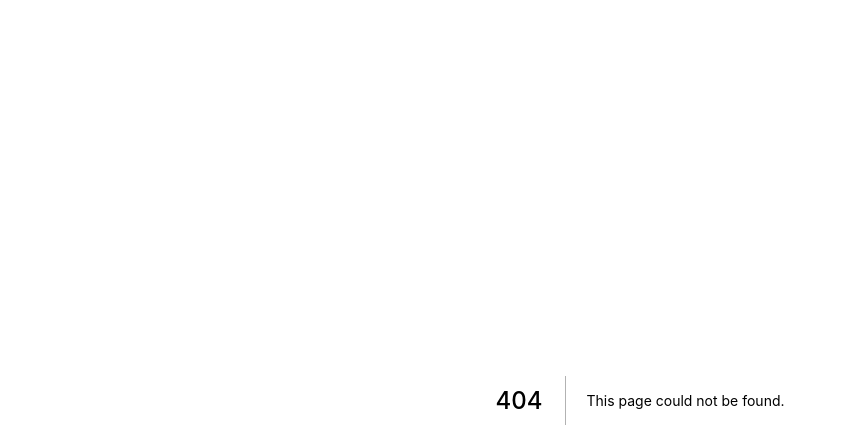
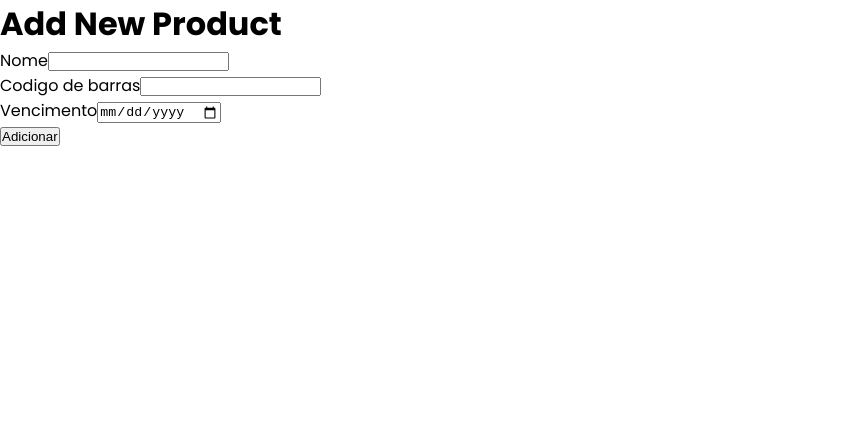
Before and after one commit to FabianoPereiraOne/projeto_gvp, a Next.js app: page /dashboard/products in a window 1280 px wide. Before the commit this address had no page. Shown: the top 448 px of the page, without its empty margins (0-847 px from the left). Built offline with nearby package versions, Linux system fonts and the light colour scheme.

Commit message:
Structure ( Dashboard/Auth/Context ): Move paste relation modules and ininitial create products strutured

```diff
--- a/context/authContext.tsx
+++ b/context/authContext.tsx
@@ -42,7 +42,7 @@ const AuthContextProvider = ({
     })
 
     router
-      .push('/dashboard')
+      .push('/dashboard/initial')
       .finally(() => toast.success(`Bem-vindo a dashboard ${name}!`))
   }
 
@@ -65,7 +65,7 @@ const AuthContextProvider = ({
       maxAge: 60 * 60 // 1 hour
     })
 
-    router.push('/dashboard')
+    router.push('/dashboard/initial')
   }
 
   const handleSignOut = async () => {
--- /dev/null
+++ b/context/productContext.tsx
@@ -0,0 +1,16 @@
+import { createContext, useContext } from 'react'
+import {
+  ProductContextTypes,
+  ProductsProviderTypes
+} from '../types/productContextTypes'
+
+export const ProductContext = createContext({} as ProductContextTypes)
+export const useProductContext = () => useContext(ProductContext)
+
+const ProductsProvider = ({ children }: ProductsProviderTypes) => {
+  return (
+    <ProductContext.Provider value={{}}>{children}</ProductContext.Provider>
+  )
+}
+
+export default ProductsProvider
--- a/pages/_app.tsx
+++ b/pages/_app.tsx
@@ -2,15 +2,18 @@ import type { AppProps } from 'next/app'
 import { ToastContainer } from 'react-toastify'
 import 'react-toastify/dist/ReactToastify.css'
 import AuthContextProvider from '../context/authContext'
+import ProductsProvider from '../context/productContext'
 import '../styles/globals.css'
 
-function Validay({ Component, pageProps }: AppProps) {
+function GVP({ Component, pageProps }: AppProps) {
   return (
     <AuthContextProvider context={pageProps}>
-      <ToastContainer />
-      <Component {...pageProps} />
+      <ProductsProvider>
+        <ToastContainer />
+        <Component {...pageProps} />
+      </ProductsProvider>
     </AuthContextProvider>
   )
 }
 
-export default Validay
+export default GVP
--- a/pages/_document.tsx
+++ b/pages/_document.tsx
@@ -18,10 +18,10 @@ export default class MyDocument extends Document {
       return {
         ...initialProps,
         styles: [
-          <>
+          <div key="1">
             {initialProps.styles}
             {sheet.getStyleElement()}
-          </>
+          </div>
         ]
       }
     } finally {
--- /dev/null
+++ b/pages/api/product/create.ts
@@ -0,0 +1,5 @@
+import { NextApiRequest, NextApiResponse } from 'next'
+
+export default (request: NextApiRequest, response: NextApiResponse) => {
+  console.log(request.body)
+}
--- a/pages/login.tsx
+++ b/pages/auth/login.tsx
@@ -3,8 +3,8 @@ import { GetServerSideProps } from 'next'
 import Head from 'next/head'
 import { destroyCookie, parseCookies } from 'nookies'
 import { FormEvent, useState } from 'react'
-import { UseAuthContext } from '../context/authContext'
-import { ButtonSubmit, Form, FormGroup, Input, Label } from '../styles/login'
+import { UseAuthContext } from '../../context/authContext'
+import { ButtonSubmit, Form, FormGroup, Input, Label } from '../../styles/login'
 
 const Login = () => {
   const [email, setEmail] = useState('')
@@ -69,7 +69,7 @@ export const getServerSideProps: GetServerSideProps = async context => {
     return {
       redirect: {
         permanent: false,
-        destination: '/dashboard'
+        destination: '/dashboard/initial'
       },
       props: {}
     }
--- /dev/null
+++ b/pages/dashboard/products.tsx
@@ -0,0 +1,47 @@
+import { NextPage } from 'next'
+import { FormEvent, useState } from 'react'
+
+const Products: NextPage = () => {
+  const [name, setName] = useState<string>('')
+  const [barCode, setBarCode] = useState<string>('')
+  const [validity, setValidity] = useState<string>('dd/mm/aaaa')
+
+  const handleProducts = (event: FormEvent) => {
+    event.preventDefault()
+    console.log(name, barCode, validity)
+  }
+
+  return (
+    <form onSubmit={handleProducts}>
+      <h1> Add New Product </h1>
+      <div>
+        <label>Nome</label>
+        <input
+          type="text"
+          value={name}
+          onChange={e => setName(e.target.value)}
+        />
+      </div>
+      <div>
+        <label>Codigo de barras</label>
+        <input
+          type="number"
+          maxLength={13}
+          value={barCode}
+          onChange={e => setBarCode(e.target.value)}
+        />
+      </div>
+      <div>
+        <label>Vencimento</label>
+        <input
+          type="date"
+          value={validity}
+          onChange={e => setValidity(e.target.value)}
+        />
+      </div>
+      <button type="submit">Adicionar</button>
+    </form>
+  )
+}
+
+export default Products
--- /dev/null
+++ b/types/productContextTypes.ts
@@ -0,0 +1,6 @@
+import { ReactNode } from 'react'
+
+export type ProductContextTypes = {}
+export type ProductsProviderTypes = {
+  children: ReactNode
+}
```
Also changed, not shown: components/Home/Main/index.tsx (+4 -4 lines), pages/auth/register.tsx (renamed from pages/register.tsx, +9 -3 lines), pages/dashboard/index.tsx (renamed from pages/dashboard.tsx, +16 -5 lines), 2 other files (tests, documents, lock files or other folders).
